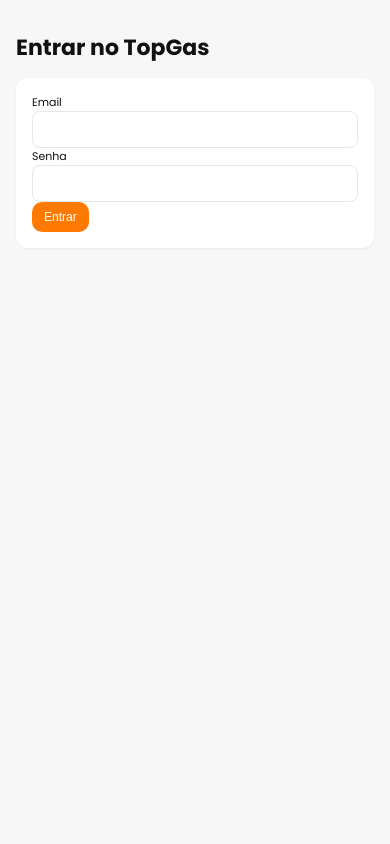
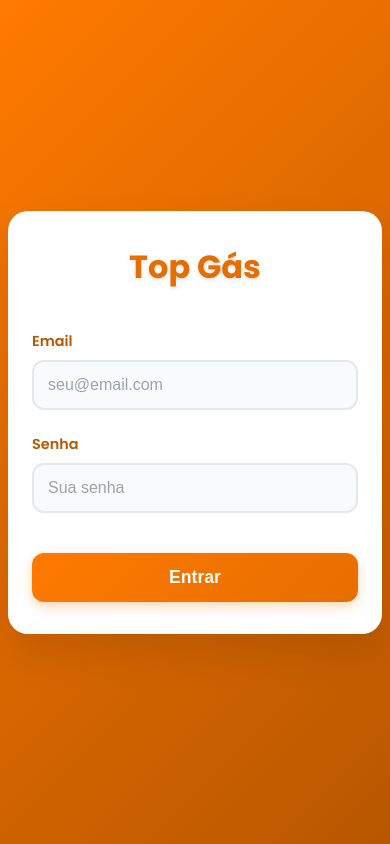
Before and after one commit to Lvkz1n/TopGas2, a plain HTML site: page public/index.html in a window 390 px wide. Drawn offline with nearby package versions, Linux system fonts and the light colour scheme.

Commit message:
Update.3 coisas do balucabaco ( tempo, csv, fonte login )

```diff
--- a/public/css/global.css
+++ b/public/css/global.css
@@ -206,10 +206,45 @@
 
 /* Estilos para horários de entrega */
 .delivery-timestamps {
+  margin-top: 0.5rem;
+  cursor: pointer;
+  transition: all 0.3s ease;
+}
+
+.delivery-timestamps:hover {
+  background: var(--orange-100);
+}
+
+.timestamp-accordion {
+  position: relative;
+}
+
+.timestamp-header {
+  display: flex;
+  justify-content: space-between;
+  align-items: center;
+  padding: 0.5rem;
+  background: var(--orange-50);
+  border-radius: 6px;
+  font-size: 0.875rem;
+}
+
+.timestamp-arrow {
+  font-size: 0.7rem;
+  color: var(--orange-600);
+  transition: transform 0.3s ease;
+}
+
+.timestamp-accordion.expanded .timestamp-arrow {
+  transform: rotate(180deg);
+}
+
+.timestamp-details {
+  margin-top: 0.5rem;
   display: flex;
   flex-direction: column;
   gap: 0.5rem;
-  margin-top: 0.5rem;
+  animation: slideDown 0.3s ease;
 }
 
 .timestamp-item {
@@ -217,9 +252,170 @@
   justify-content: space-between;
   align-items: center;
   padding: 0.5rem;
-  background: var(--orange-50);
+  background: var(--orange-100);
   border-radius: 6px;
   font-size: 0.875rem;
+}
+
+@keyframes slideDown {
+  from {
+    opacity: 0;
+    max-height: 0;
+  }
+  to {
+    opacity: 1;
+    max-height: 200px;
+  }
+}
+
+/* Estilos para tela de login */
+.login-body {
+  min-height: 100vh;
+  background: linear-gradient(135deg, var(--orange-500) 0%, var(--orange-700) 100%);
+  display: flex;
+  align-items: center;
+  justify-content: center;
+  position: relative;
+  overflow: hidden;
+}
+
+.login-background {
+  position: absolute;
+  top: 0;
+  left: 0;
+  right: 0;
+  bottom: 0;
+  display: flex;
+  align-items: center;
+  justify-content: center;
+  opacity: 0.1;
+}
+
+.login-fire-icon {
+  font-size: 20rem;
+  color: white;
+  animation: pulse 3s ease-in-out infinite;
+}
+
+@keyframes pulse {
+  0%, 100% {
+    transform: scale(1);
+    opacity: 0.1;
+  }
+  50% {
+    transform: scale(1.1);
+    opacity: 0.2;
+  }
+}
+
+.login-container {
+  background: white;
+  border-radius: 20px;
+  padding: 3rem 2.5rem;
+  box-shadow: 0 20px 40px rgba(0, 0, 0, 0.1);
+  width: 100%;
+  max-width: 420px;
+  margin: 1rem;
+  position: relative;
+  z-index: 1;
+}
+
+.login-logo {
+  text-align: center;
+  margin-bottom: 2.5rem;
+}
+
+.login-logo h1 {
+  font-size: 2.5rem;
+  font-weight: 700;
+  color: var(--orange-600);
+  margin: 0;
+  text-shadow: 0 2px 4px rgba(0, 0, 0, 0.1);
+}
+
+.login-form {
+  display: flex;
+  flex-direction: column;
+  gap: 1.5rem;
+}
+
+.login-input-group {
+  display: flex;
+  flex-direction: column;
+  gap: 0.5rem;
+}
+
+.login-input-group label {
+  font-weight: 600;
+  color: var(--orange-700);
+  font-size: 0.9rem;
+}
+
+.login-input {
+  padding: 1rem;
+  border: 2px solid #e5e7eb;
+  border-radius: 12px;
+  font-size: 1rem;
+  transition: all 0.3s ease;
+  background: #f9fafb;
+}
+
+.login-input:focus {
+  outline: none;
+  border-color: var(--orange-500);
+  background: white;
+  box-shadow: 0 0 0 3px var(--orange-100);
+}
+
+.login-input::placeholder {
+  color: #9ca3af;
+}
+
+.login-btn {
+  background: linear-gradient(135deg, var(--orange-500) 0%, var(--orange-600) 100%);
+  color: white;
+  border: none;
+  padding: 1rem 2rem;
+  border-radius: 12px;
+  font-size: 1.1rem;
+  font-weight: 600;
+  cursor: pointer;
+  transition: all 0.3s ease;
+  margin-top: 1rem;
+  box-shadow: 0 4px 12px rgba(255, 122, 0, 0.3);
+}
+
+.login-btn:hover {
+  transform: translateY(-2px);
+  box-shadow: 0 6px 20px rgba(255, 122, 0, 0.4);
+}
+
+.login-btn:active {
+  transform: translateY(0);
+}
+
+/* Responsividade para mobile */
+@media (max-width: 480px) {
+  .login-container {
+    margin: 0.5rem;
+    padding: 2rem 1.5rem;
+  }
+
+  .login-logo h1 {
+    font-size: 2rem;
+  }
+
+  .login-fire-icon {
+    font-size: 15rem;
+  }
+
+  .login-input {
+    padding: 0.875rem;
+  }
+
+  .login-btn {
+    padding: 0.875rem 1.5rem;
+  }
 }
 
 .timestamp-label {
--- a/public/index.html
+++ b/public/index.html
@@ -2,36 +2,50 @@
 <html lang="pt-BR">
   <head>
     <meta charset="UTF-8" />
-    <meta name="viewport" content="width=device-width, initial-scale=1" />
+    <meta name="viewport" content="width=device-width, initial-scale=1, user-scalable=no" />
     <title>TopGas – Login</title>
     <link rel="icon" type="image/png" href="/favi.png" />
     <link rel="apple-touch-icon" href="/favi.png" />
+    <link rel="manifest" href="/manifest.json" />
     <meta name="theme-color" content="#ff7a00" />
     <link rel="stylesheet" href="./css/global.css" />
+    <script src="https://unpkg.com/lucide@latest/dist/umd/lucide.js"></script>
   </head>
-  <body>
-    <main class="container" style="max-width: 420px">
-      <h1>Entrar no TopGas</h1>
-      <form id="frmLogin" class="card">
-        <label
-          >Email<br /><input type="email" id="email" required class="input"
-        /></label>
-        <br />
-        <label
-          >Senha<br /><input
-            type="password"
-            id="password"
-            required
-            class="input"
-        /></label>
-        <br />
-        <button class="btn" type="submit">Entrar</button>
+  <body class="login-body">
+    <div class="login-background">
+      <div class="login-fire-icon">
+        <i data-lucide="flame"></i>
+      </div>
+    </div>
+
+    <main class="login-container">
+      <div class="login-logo">
+        <h1>Top Gás</h1>
+      </div>
+
+      <form id="frmLogin" class="login-form">
+        <div class="login-input-group">
+          <label for="email">Email</label>
+          <input type="email" id="email" required class="login-input" placeholder="seu@email.com" />
+        </div>
+
+        <div class="login-input-group">
+          <label for="password">Senha</label>
+          <input type="password" id="password" required class="login-input" placeholder="Sua senha" />
+        </div>
+
+        <button class="login-btn" type="submit">Entrar</button>
       </form>
     </main>
 
     <script src="./js/api.js"></script>
     <script src="./js/auth.js"></script>
     <script>
+      // Inicializar ícones Lucide
+      if (typeof lucide !== 'undefined') {
+        lucide.createIcons();
+      }
+
       document
         .getElementById("frmLogin")
         .addEventListener("submit", async (e) => {
```
Also changed, not shown: public/entregas.html (+0 -3 lines), public/js/entregas.js (+56 -95 lines).
